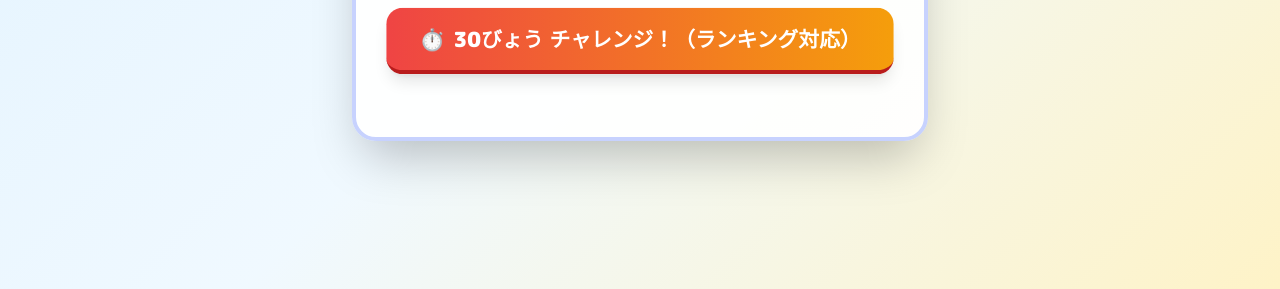
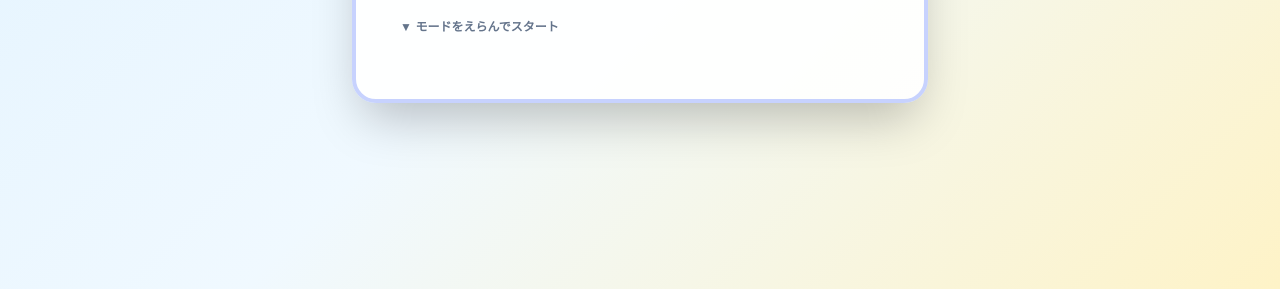
Before and after one commit to takizawa-jpg/2, a plain HTML site: page index.html in a window 1280 px wide. Shown: the part 511-800 px from the top of the page. Drawn offline with nearby package versions, Linux system fonts and the light colour scheme.

Commit message:
Update index.html

```diff
--- a/index.html
+++ b/index.html
@@ -50,7 +50,6 @@
       animation: shake 0.4s ease-in-out;
     }
 
-    /* Floating drag ghost for iOS Safari */
     #touch-ghost {
       position: fixed;
       pointer-events: none;
@@ -121,8 +120,4 @@
         <div class="w-full space-y-3 mb-6">
           <label class="block text-xs font-black text-slate-500 text-left px-1">▼ モードをえらんでスタート</label>
 
-          <button onclick="startGame('challenge')" class="w-full py-4 bg-gradient-to-r from-red-500 to-amber-500 hover:from-red-600 hover:to-amber-600 text-white font-black text-lg sm:text-xl rounded-2xl shadow-lg border-b-4 border-red-700 transform active:scale-95 transition flex items-center justify-center gap-2 animate-pulse-subtle">
-            <span>⏱️</span> 30びょう チャレンジ！（ランキング対応）
-          </button>
-
-          <button onclick="startGame('hard')" class="w-full py-3.5 bg-gradient-to-r from-purple-600 to-rose-600 hover:from-purple-700 hover:to-rose-700 text-white font-black text-base sm:text-lg rounded-2xl shadow
+          <button onclick="startGame('challenge')" class="w-full py-4 bg-gradient-to-r from-red-500 to-amber-500 hover:from-red-600 hover:to-amber-600 text-white font-black text-lg sm:text-xl rounded-2xl shadow-lg border-b-4 border-red-700 transform active:scale-95 transition flex items-
```
